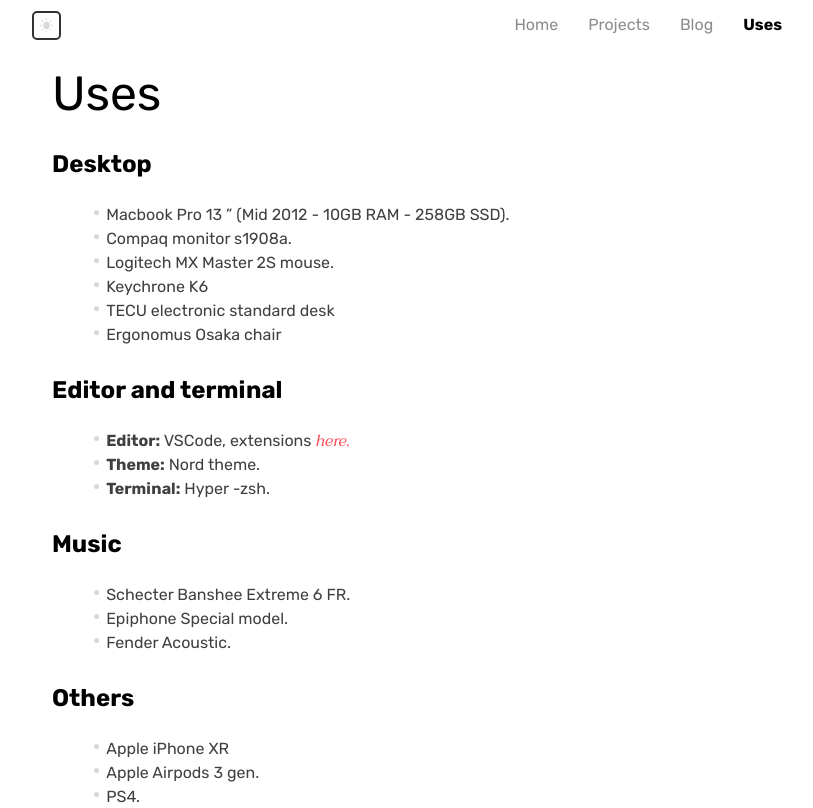
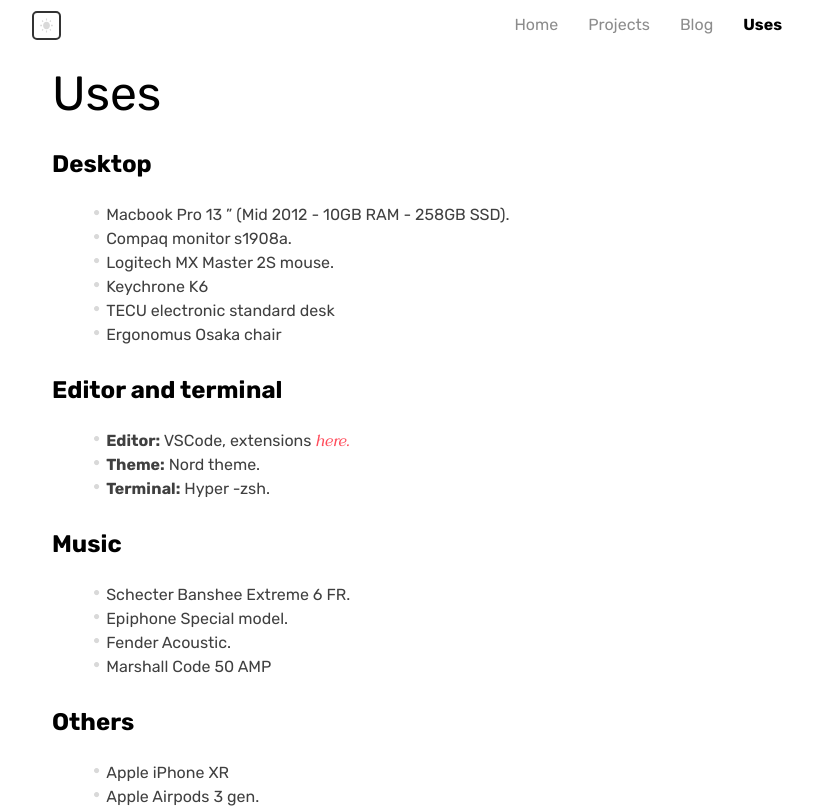
Before and after one commit to CsarGomez/cesargomez.io_V2021, a Next.js app: page /uses in a window 1280 px wide. Shown: the top 808 px of the page, without its empty margins (228-1041 px from the left). Built offline with nearby package versions, Linux system fonts and the light colour scheme.

Commit message:
add: amp into Music under uses page

```diff
--- a/pages/uses.tsx
+++ b/pages/uses.tsx
@@ -62,6 +62,7 @@
 						<li>Schecter Banshee Extreme 6 FR.</li>
 						<li>Epiphone Special model.</li>
 						<li>Fender Acoustic.</li>
+						<li>Marshall Code 50 AMP</li>
 					</ul>
 				</div>
 			</section>
```
Lines whose indentation alone changed are shown as unchanged.
